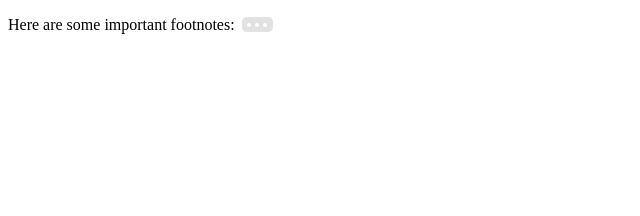
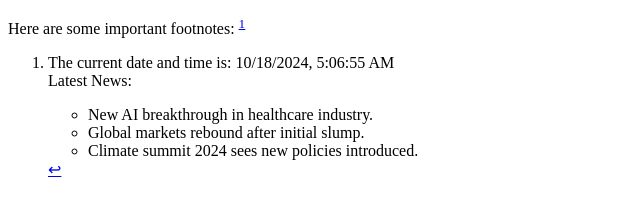
Before and after one commit to Shyam-Sundar-Bharathi/cse210-tinyfoot-team14, a website: page index.html in a window 1280 px wide. Shown: the whole page, without its empty margins (0-640 px from the left). Drawn offline with nearby package versions, Linux system fonts and the light colour scheme; files whose address does not match are found by name.

Commit message:
chore: refactor index.html to use initial refactored bigfoot

```diff
--- a/index.html
+++ b/index.html
@@ -5,7 +5,7 @@
     <meta name="viewport" content="width=device-width, initial-scale=1.0">
     <title>Your Page Title</title>
     <script src="https://code.jquery.com/jquery-2.0.0.min.js"></script>
-    <script src="dist/bigfoot.min.js"></script>
+    <script src="src/bigfoot.js"></script>
     <link rel = "stylesheet" href="dist/bigfoot-default.css">
 </head>
 <body>
@@ -28,7 +28,7 @@
     </div>
 
     <script>
-function getCurrentDateTime() {
+        function getCurrentDateTime() {
             var currentDateTime = new Date();
             return currentDateTime.toLocaleString();
         }
@@ -51,11 +51,9 @@ function getCurrentDateTime() {
         displayNews();
 
         // Initialize Bigfoot plugin
-        $.bigfoot(
-            {
-                animationDuration: 3000,
-            }
-        );
+        bigfoot({
+            animationDuration: 3000,
+        });
     </script>
 </body>
 </html>
```
